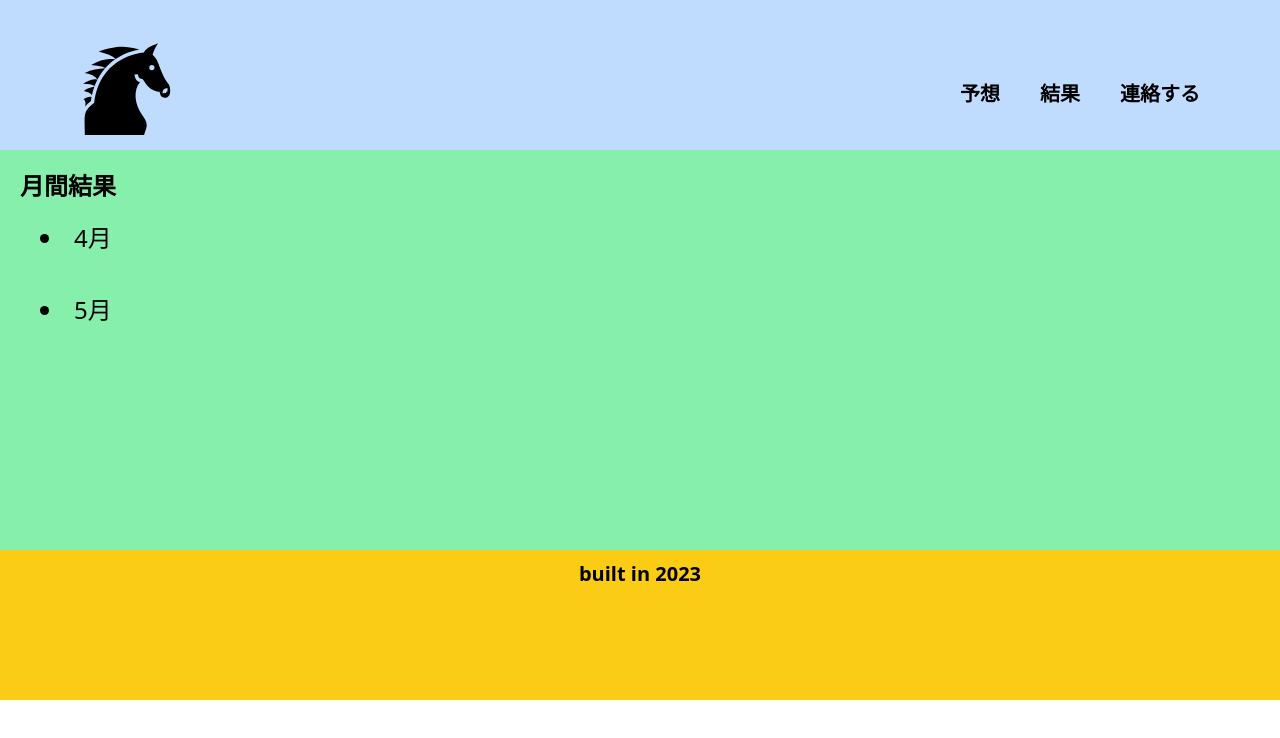
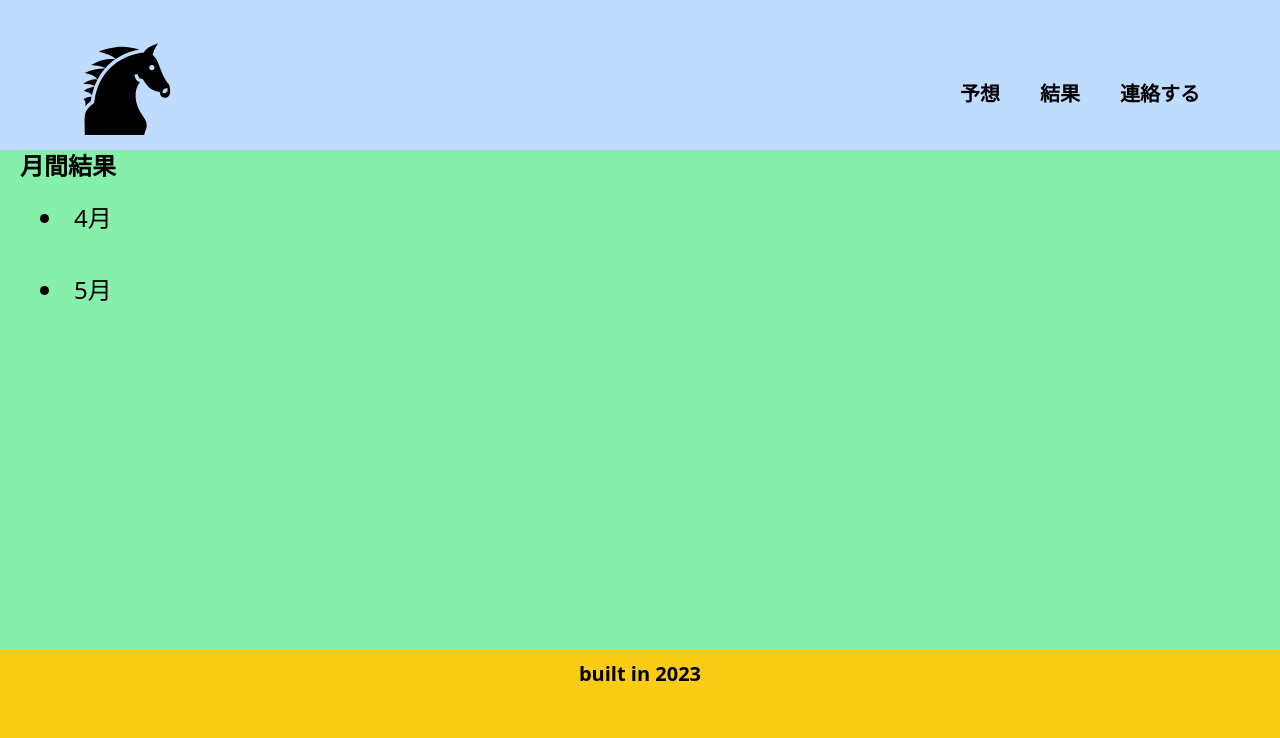
Before and after one commit to YuusukeShimono/lp-app, a Next.js app: page /result in a window 1280 px wide. Shown: the top 738 px of the page. Built offline with nearby package versions, Linux system fonts and the light colour scheme.

Commit message:
⚡️ syuusei-2

```diff
--- a/components/Footer.tsx
+++ b/components/Footer.tsx
@@ -18,8 +18,7 @@ const Footer = () => {
   }, []);
 
   return (
-    <>
-      <div className="bg-yellow-400 h-[150px]">
+    <div className="bg-yellow-400 h-[150px] w-[100%] fixed bottom-0">
       <div className="flex justify-center text-xl font-bold pt-[10px]">
         built in 2023
       </div>
@@ -52,7 +51,6 @@ const Footer = () => {
         </div>
       )}
     </div>
-    </>
   );
 };
 
--- a/components/Header.tsx
+++ b/components/Header.tsx
@@ -17,7 +17,7 @@ const Header = () => {
 
   return (
     <>
-      <div className="flex justify-between h-[120px] lg:h-[150px] px-5 lg:px-20 py-5 lg:py-10 bg-blue-200">
+      <div className="flex justify-between h-[120px] w-[100%] lg:h-[150px] px-5 lg:px-20 py-5 lg:py-10 bg-blue-200 fixed top-0 left-0 right-0 z-50">
         <IconContext.Provider value={{ size: "100px" }}>
           <div>
             <Link href="/">
--- a/pages/contact.tsx
+++ b/pages/contact.tsx
@@ -9,7 +9,7 @@ const Contact = () => {
         <title>メール連絡ページ</title>
       </Head>
       <Header />
-      <main className="h-[400px] bg-green-300 py-10">
+      <main className="min-h-screen bg-green-300 py-[150px] overflow-y-scroll scrollbar-thin scrollbar-thumb-gray-500 scrollbar-track-gray-100">
         <div className="text-2xl">メールでの問い合わせ</div>
         <div className="text-red-700 my-10 text-xl font-bold hover:underline flex justify-center">
           <a href="mailto:jungle379@gmail.com">メールはこちらをクリック</a>
--- a/pages/index.tsx
+++ b/pages/index.tsx
@@ -18,7 +18,7 @@ const Home = () => {
         <title>ホームページ</title>
       </Head>
       <Header />
-      <main className="h-[400px] bg-green-300">
+      <main className="min-h-screen bg-green-300 py-[150px] overflow-y-scroll scrollbar-thin scrollbar-thumb-gray-500 scrollbar-track-gray-100">
         <div className="py-10">
           <BackgroundImageSlider images={images} />
         </div>
--- a/pages/news.tsx
+++ b/pages/news.tsx
@@ -33,9 +33,9 @@ const News = (props: NewsProps) => {
         <title>詳細ページ</title>
       </Head>
       <Header />
-      <div className="h-auto flex justify-center lg:justify-between bg-green-300">
-        <div className="py-5 lg:px-40 px-10">
-          <div className="mt-[10px]">
+      <main className="min-h-screen bg-green-300 py-[150px] overflow-y-scroll scrollbar-thin scrollbar-thumb-gray-500 scrollbar-track-gray-100">
+        <div className="flex justify-center lg:justify-between">
+          <div className="lg:px-40 px-5">
             <div className="sm:w-[300px]">
               <ul>
                 {contents.map((content) => {
@@ -51,7 +51,7 @@ const News = (props: NewsProps) => {
             </div>
           </div>
         </div>
-      </div>
+      </main>
       <Footer />
     </>
   );
--- a/pages/result.tsx
+++ b/pages/result.tsx
@@ -21,8 +21,8 @@ const Result = () => {
         <title>結果ページ</title>
       </Head>
       <Header />
-      <main className="h-[400px] bg-green-300 py-5">
-        <div className="text-2xl mx-5 font-bold">月間結果</div>
+      <main className="min-h-screen bg-green-300 py-[150px] overflow-y-scroll scrollbar-thin scrollbar-thumb-gray-500 scrollbar-track-gray-100">
+        <div className="text-2xl px-5 font-bold">月間結果</div>
         <div>
           {ITEMS.map((item) => {
             return (
```
Lines whose indentation alone changed are shown as unchanged.
